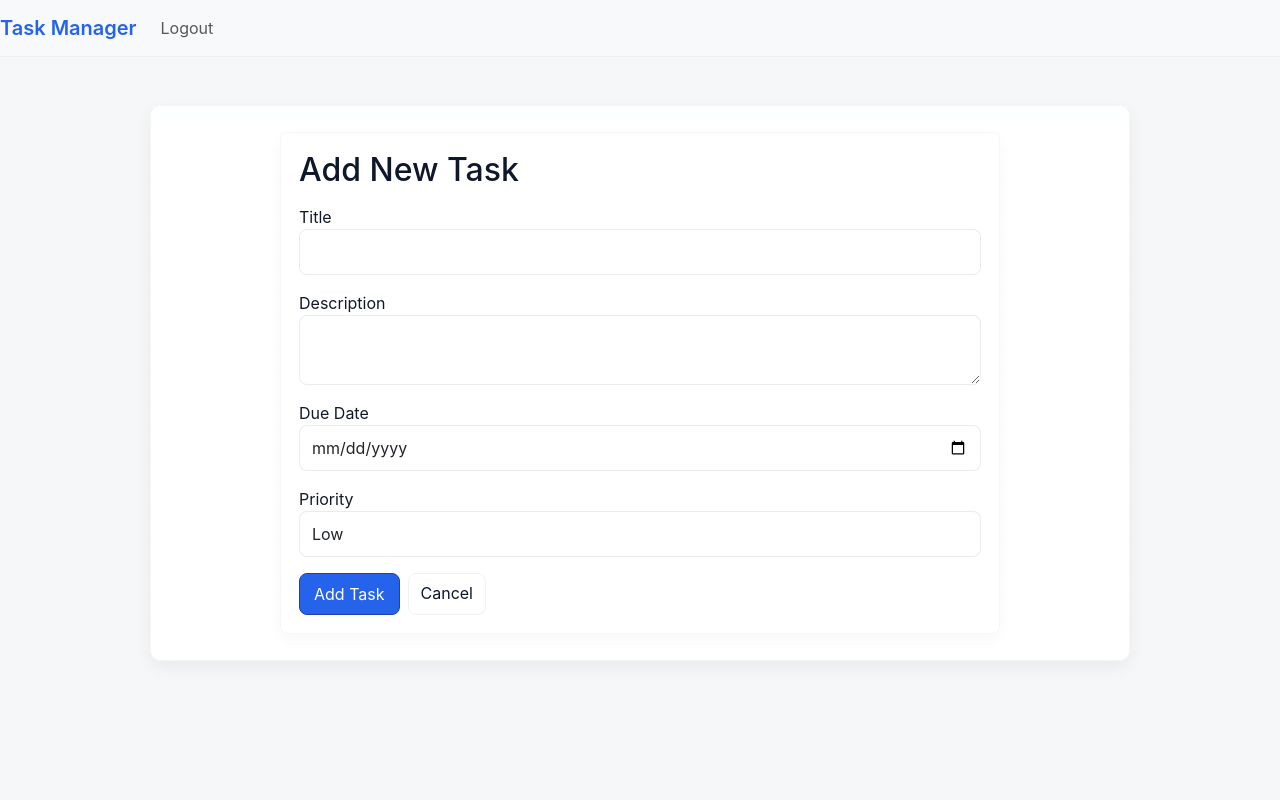
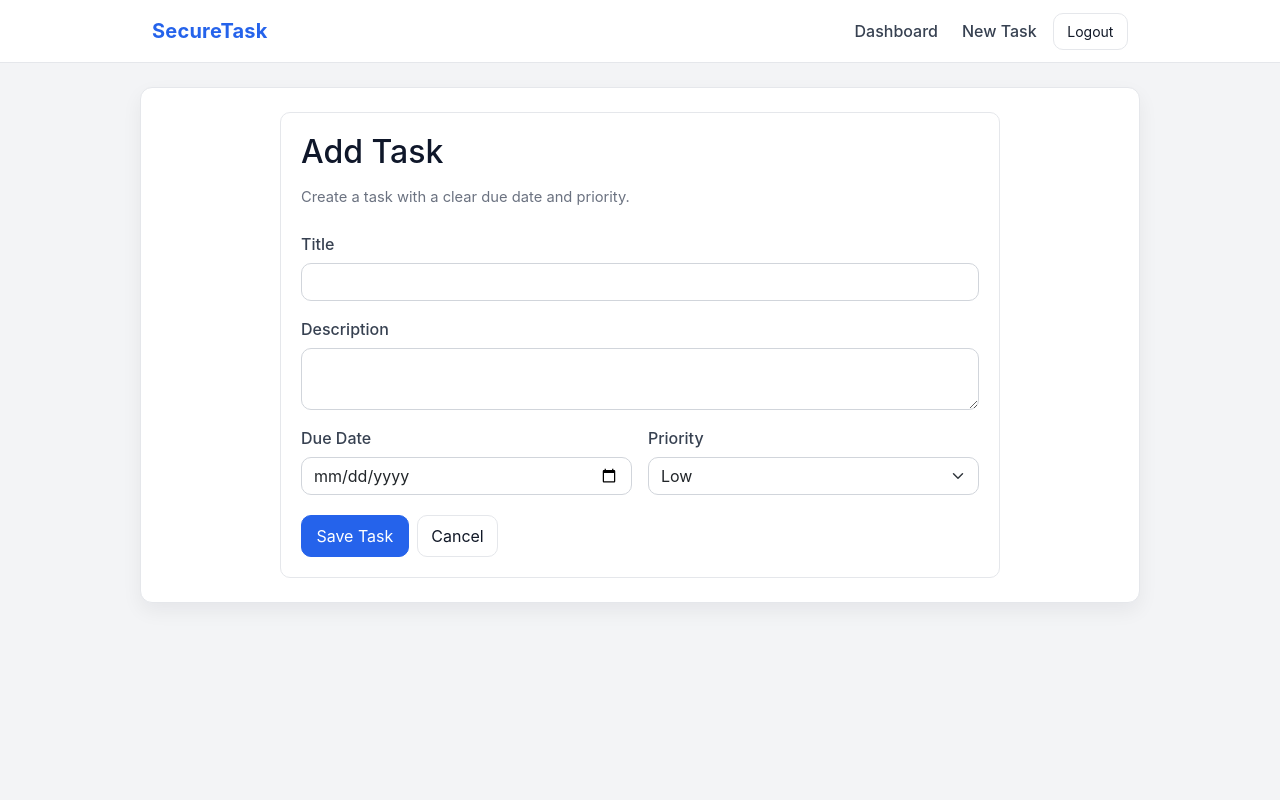
Before and after one commit to chaimagayes/securetask, a Flask app: page /tasks/add_task in a window 1280 px wide. Run offline with Flask 3, Linux system fonts and the light colour scheme; the visitor is signed in with stand-in values (Sample User, id 1).

Commit message:
Refine UI: simple logical layout, improved forms, dashboard, and navigation

```diff
--- a/src/static/styles.css
+++ b/src/static/styles.css
@@ -1,96 +1,189 @@
-/* Minimal, clean styles for SecureTask - simple and unobtrusive */
-:root{
-  --bg: #f6f7f9;
-  --card-bg: #ffffff;
+/* Simple, practical UI theme */
+:root {
+  --bg: #f3f4f6;
+  --surface: #ffffff;
+  --text: #111827;
   --muted: #6b7280;
-  --accent: #2563eb; /* calm blue */
-  --accent-600: #1e40af;
-  --radius: 10px;
-  --container-width: 980px;
-  --max-width-sm: 720px;
+  --line: #e5e7eb;
+  --accent: #2563eb;
+  --accent-strong: #1d4ed8;
+  --radius: 12px;
+  --shadow: 0 8px 20px rgba(17, 24, 39, 0.06);
 }
 
-html,body{height:100%;}
-body{
-  background: var(--bg);
-  color: #111827;
-  font-family: Inter, system-ui, -apple-system, "Segoe UI", Roboto, "Helvetica Neue", Arial, "Noto Sans", "Apple Color Emoji", "Segoe UI Emoji";
-  -webkit-font-smoothing:antialiased;
-  -moz-osx-font-smoothing:grayscale;
-  line-height:1.5;
+html,
+body {
+  height: 100%;
 }
 
-.navbar{
-  background: transparent;
-  border-bottom: 1px solid rgba(15,23,42,0.04);
-}
-.navbar-brand{
-  font-weight:600;
-  color:var(--accent) !important;
+body {
+  margin: 0;
+  background: var(--bg);
+  color: var(--text);
+  font-family: Inter, system-ui, -apple-system, "Segoe UI", Roboto, "Helvetica Neue", Arial, "Noto Sans";
+  -webkit-font-smoothing: antialiased;
+  -moz-osx-font-smoothing: grayscale;
+  line-height: 1.5;
 }
 
-.container{
-  max-width: var(--container-width);
-  margin-top: 28px;
-  margin-bottom: 28px;
-  background: linear-gradient(180deg, rgba(255,255,255,0.9), rgba(255,255,255,0.98));
-  border-radius: var(--radius);
-  padding: 26px;
-  box-shadow: 0 6px 18px rgba(18, 23, 28, 0.06);
-  border: 1px solid rgba(15,23,42,0.04);
+.app-shell {
+  min-height: 100%;
 }
 
-.card-soft{
-  background: var(--card-bg);
-  border-radius: 8px;
-  padding: 18px;
-  box-shadow: 0 6px 16px rgba(17,24,39,0.03);
-  border: 1px solid rgba(15,23,42,0.03);
+.app-topbar {
+  background: #fff;
+  border-bottom: 1px solid var(--line);
+  position: sticky;
+  top: 0;
+  z-index: 20;
 }
 
-h1,h2,h3{color:#0f172a}
-.lead{color:var(--muted)}
-
-/* Forms */
-.form-control{
-  border-radius:8px;
-  border:1px solid rgba(15,23,42,0.08);
-  padding: 10px 12px;
-}
-.form-control:focus{
-  outline: none;
-  box-shadow: 0 0 0 4px rgba(37,99,235,0.08);
-  border-color: var(--accent-600);
+.navbar {
+  padding-top: 0.7rem;
+  padding-bottom: 0.7rem;
 }
 
-.btn-primary{
-  background: var(--accent);
-  border-color: var(--accent-600);
-  padding: 8px 14px;
-  border-radius:8px;
-  box-shadow: none;
-}
-.btn-primary:hover{
-  background: var(--accent-600);
-  border-color: var(--accent-600);
-}
-.btn-ghost{
-  background: transparent;
-  border:1px solid rgba(15,23,42,0.06);
-  color: #0f172a;
-  padding: 7px 12px;
-  border-radius:8px;
+.navbar-brand {
+  font-weight: 700;
+  color: var(--accent) !important;
+  letter-spacing: 0.2px;
 }
 
-/* Tables */
-.table thead th{border-bottom:1px solid rgba(15,23,42,0.06);}
-.table tbody tr td{vertical-align:middle}
+.navbar-nav .nav-link {
+  color: #374151;
+  font-weight: 500;
+}
 
-/* Footer / small helpers */
-.form-footer{display:flex;justify-content:space-between;align-items:center}
-.small-muted{color:var(--muted);font-size:0.95rem}
+.navbar-nav .nav-link:hover {
+  color: #111827;
+}
 
-/* Responsive tweaks */
-@media (max-width: 768px){
-  .container{padding:18px;margin:16px}
+.content-wrap {
+  max-width: 1000px;
+  margin: 24px auto;
+  background: var(--surface);
+  border: 1px solid var(--line);
+  border-radius: var(--radius);
+  box-shadow: var(--shadow);
+  padding: 24px;
 }
+
+.alerts-wrap {
+  max-width: 1000px;
+  margin: 16px auto 0;
+}
+
+.alerts-wrap .alert {
+  margin-bottom: 10px;
+  border-radius: 10px;
+}
+
+.card-soft {
+  background: #fff;
+  border: 1px solid var(--line);
+  border-radius: 10px;
+  padding: 20px;
+}
+
+.h-section {
+  margin-bottom: 14px;
+}
+
+h1,
+h2,
+h3 {
+  color: #0f172a;
+}
+
+.small-muted {
+  color: var(--muted);
+  font-size: 0.92rem;
+}
+
+.form-label {
+  margin-bottom: 0.45rem;
+  color: #374151;
+  font-weight: 500;
+}
+
+.form-control,
+.form-select {
+  border-radius: 10px;
+  border-color: #d1d5db;
+}
+
+.form-control:focus,
+.form-select:focus {
+  border-color: #93c5fd;
+  box-shadow: 0 0 0 3px rgba(37, 99, 235, 0.12);
+}
+
+.btn-primary {
+  background: var(--accent);
+  border-color: var(--accent);
+  border-radius: 10px;
+  padding: 0.5rem 0.9rem;
+}
+
+.btn-primary:hover,
+.btn-primary:focus {
+  background: var(--accent-strong);
+  border-color: var(--accent-strong);
+}
+
+.btn-ghost {
+  background: #fff;
+  border: 1px solid var(--line);
+  color: #111827;
+  border-radius: 10px;
+  padding: 0.45rem 0.85rem;
+}
+
+.btn-ghost:hover {
+  background: #f9fafb;
+}
+
+.form-footer {
+  display: flex;
+  justify-content: space-between;
+  align-items: center;
+}
+
+.task-item {
+  border: 1px solid var(--line);
+  border-radius: 10px;
+  padding: 14px;
+  background: #fff;
+}
+
+.task-title {
+  font-weight: 600;
+}
+
+.task-meta {
+  color: var(--muted);
+  font-size: 0.9rem;
+}
+
+.empty-state {
+  text-align: center;
+  color: var(--muted);
+  padding: 26px 10px;
+}
+
+@media (max-width: 768px) {
+  .content-wrap {
+    margin: 14px;
+    padding: 16px;
+  }
+
+  .alerts-wrap {
+    margin: 12px 14px 0;
+  }
+
+  .form-footer {
+    flex-direction: column;
+    align-items: flex-start;
+    gap: 10px;
+  }
+}
--- a/src/templates/add_task.html
+++ b/src/templates/add_task.html
@@ -4,30 +4,33 @@
 
 {% block content %}
 <div class="card-soft mx-auto" style="max-width: 720px;">
-<h2 class="mb-3">Add New Task</h2>
+    <h2 class="h-section">Add Task</h2>
+    <p class="small-muted mb-4">Create a task with a clear due date and priority.</p>
     <form method="POST" class="d-grid gap-3">
         <div>
-        <label for="title">Title</label>
+            <label for="title" class="form-label">Title</label>
             <input type="text" class="form-control" id="title" name="title" required>
         </div>
         <div>
-        <label for="description">Description</label>
+            <label for="description" class="form-label">Description</label>
             <textarea class="form-control" id="description" name="description"></textarea>
         </div>
-    <div>
-        <label for="due_date">Due Date</label>
+        <div class="row g-3">
+            <div class="col-md-6">
+                <label for="due_date" class="form-label">Due Date</label>
                 <input type="date" class="form-control" id="due_date" name="due_date" required>
             </div>
-    <div>
-        <label for="priority">Priority</label>
-        <select class="form-control" id="priority" name="priority">
+            <div class="col-md-6">
+                <label for="priority" class="form-label">Priority</label>
+                <select class="form-select" id="priority" name="priority">
                     <option>Low</option>
                     <option>Medium</option>
                     <option>High</option>
                 </select>
             </div>
-    <div class="d-flex gap-2">
-        <button type="submit" class="btn btn-primary">Add Task</button>
+        </div>
+        <div class="d-flex gap-2 pt-1">
+            <button type="submit" class="btn btn-primary">Save Task</button>
             <a href="{{ url_for('tasks.dashboard') }}" class="btn btn-ghost">Cancel</a>
         </div>
     </form>
--- a/src/templates/base.html
+++ b/src/templates/base.html
@@ -8,32 +8,60 @@
     <link rel="stylesheet" href="{{ url_for('static', filename='styles.css') }}">
 </head>
 <body>
-    {% for category, message in get_flashed_messages(with_categories=true) %}
-        <div class="alert alert-{{ category }}">{{ message }}</div>
-    {% endfor %}
-    <nav class="navbar navbar-expand-lg navbar-light bg-light">
-        <a class="navbar-brand" href="#">Task Manager</a>
+    <div class="app-shell">
+    <header class="app-topbar">
+        <nav class="navbar navbar-expand-lg">
+            <div class="container-fluid" style="max-width: 1000px;">
+                <a class="navbar-brand" href="{{ url_for('tasks.dashboard') if current_user.is_authenticated else url_for('auth.login') }}">SecureTask</a>
+                <button class="navbar-toggler" type="button" data-bs-toggle="collapse" data-bs-target="#navbarNav" aria-controls="navbarNav" aria-expanded="false" aria-label="Toggle navigation">
+                    <span class="navbar-toggler-icon"></span>
+                </button>
                 <div class="collapse navbar-collapse" id="navbarNav">
-            <ul class="navbar-nav">
+                    <ul class="navbar-nav ms-auto align-items-lg-center gap-lg-2">
                         {% if current_user.is_authenticated %}
                             <li class="nav-item">
-                        <form action="{{ url_for('auth.logout') }}" method="post">
-                            <button type="submit" class="btn btn-link nav-link">Logout</button>
+                                <a class="nav-link" href="{{ url_for('tasks.dashboard') }}">Dashboard</a>
+                            </li>
+                            <li class="nav-item">
+                                <a class="nav-link" href="{{ url_for('tasks.add_new_task') }}">New Task</a>
+                            </li>
+                            <li class="nav-item">
+                                <form action="{{ url_for('auth.logout') }}" method="post" class="d-inline">
+                                    <button type="submit" class="btn btn-ghost btn-sm">Logout</button>
                                 </form>
                             </li>
                         {% else %}
                             <li class="nav-item">
-                        <a class="nav-link" href="{{ url_for('auth.register') }}">Register</a>
+                                <a class="nav-link" href="{{ url_for('auth.login') }}">Login</a>
                             </li>
                             <li class="nav-item">
-                        <a class="nav-link" href="{{ url_for('auth.login') }}">Login</a>
+                                <a class="btn btn-primary btn-sm" href="{{ url_for('auth.register') }}">Register</a>
                             </li>
                         {% endif %}
                     </ul>
                 </div>
+            </div>
         </nav>
-    <div class="container mt-5">
+    </header>
+
+    <div class="alerts-wrap">
+    {% for category, message in get_flashed_messages(with_categories=true) %}
+        {% set level = category|lower %}
+        {% if level in ['success', 'danger', 'warning', 'info', 'primary', 'secondary'] %}
+            <div class="alert alert-{{ level }}" role="alert">{{ message }}</div>
+        {% elif level in ['failed', 'error', 'failed!'] %}
+            <div class="alert alert-danger" role="alert">{{ message }}</div>
+        {% else %}
+            <div class="alert alert-info" role="alert">{{ message }}</div>
+        {% endif %}
+    {% endfor %}
+    </div>
+
+    <main class="content-wrap">
         {% block content %}{% endblock %}
+    </main>
     </div>
+
+    <script src="https://cdn.jsdelivr.net/npm/bootstrap@5.3.2/dist/js/bootstrap.bundle.min.js" crossorigin="anonymous"></script>
 </body>
 </html>
```
Also changed, not shown: src/templates/dashboard.html (+29 -14 lines), src/templates/edit_task.html (+18 -15 lines), src/templates/login.html (+4 -4 lines), src/templates/register.html (+5 -5 lines). Lines whose indentation alone changed are shown as unchanged.
